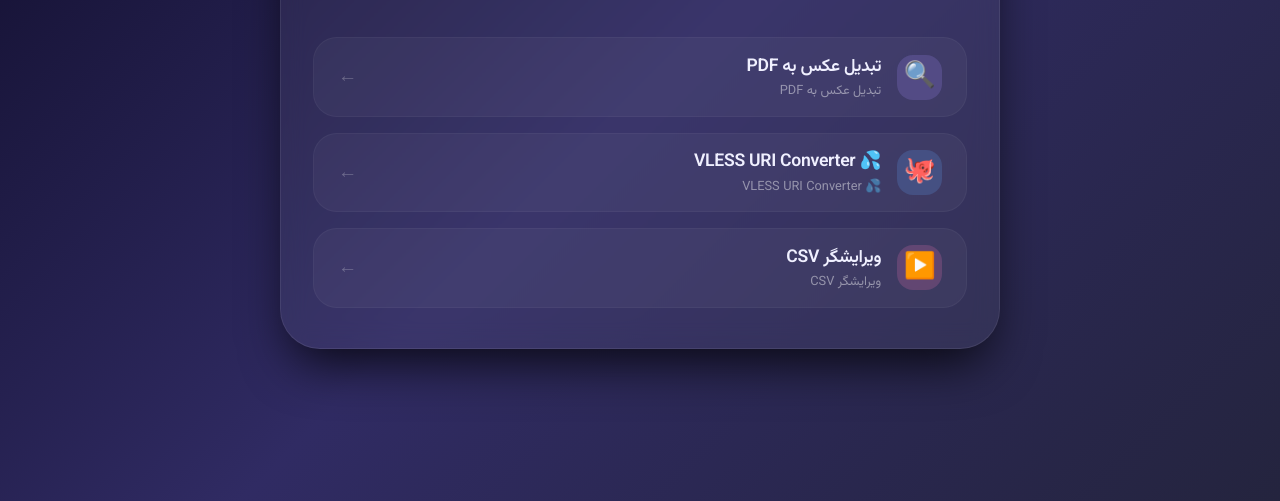
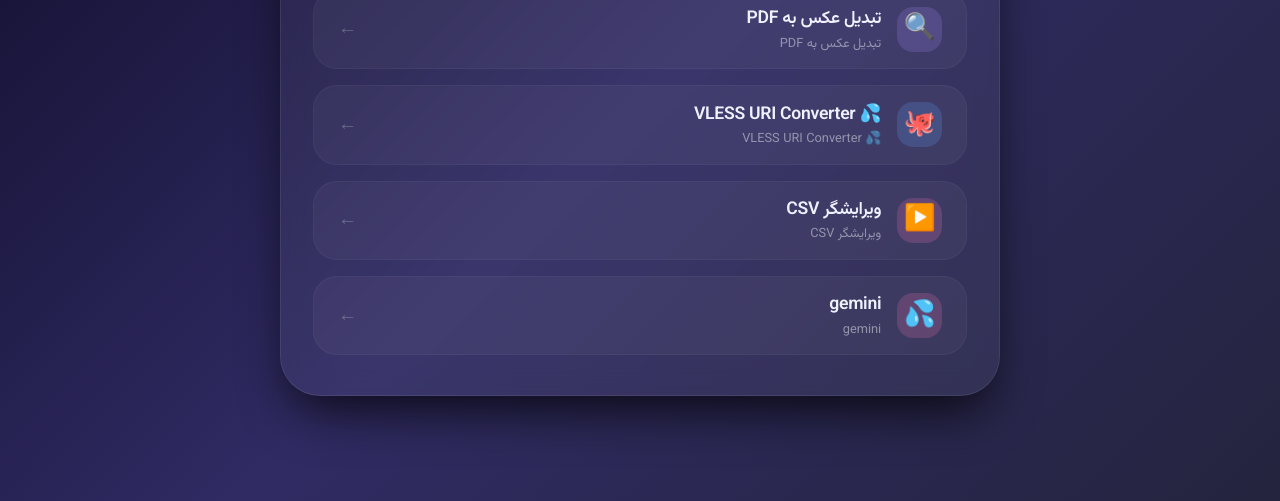
Before and after one commit to abolfazlkhastavane/statapps, a plain HTML site: page index.html in a window 1280 px wide. Shown: the part 299-800 px from the top of the page. Drawn offline with Linux system fonts and the light colour scheme.

Commit message:
Update index.html

```diff
--- a/index.html
+++ b/index.html
@@ -220,7 +220,15 @@
                 </span>
                 <span class="link-arrow">←</span>
             </a>
-
+            <!-- لینک 4 -->
+            <a href="https://abolfazlkhastavane.github.io/statapps/gemini-chat/" target="_blank" class="link-card icon-pink">
+                <span class="link-icon">💦</span>
+                <span class="link-content">
+                    <span class="link-title">gemini</span>
+                    <span class="link-desc">gemini</span>
+                </span>
+                <span class="link-arrow">←</span>
+            </a>
 
     </div>
 </body>
```
